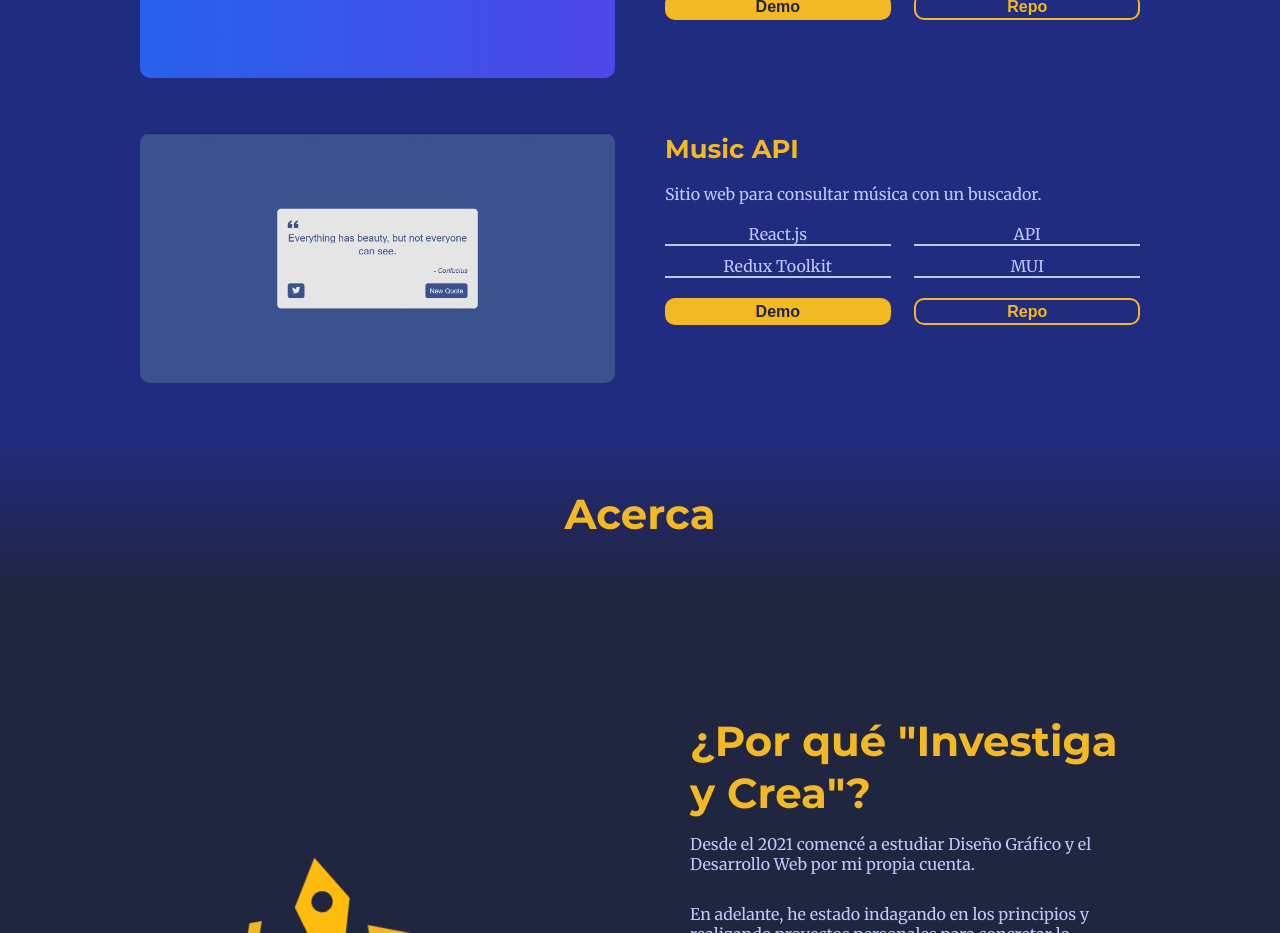
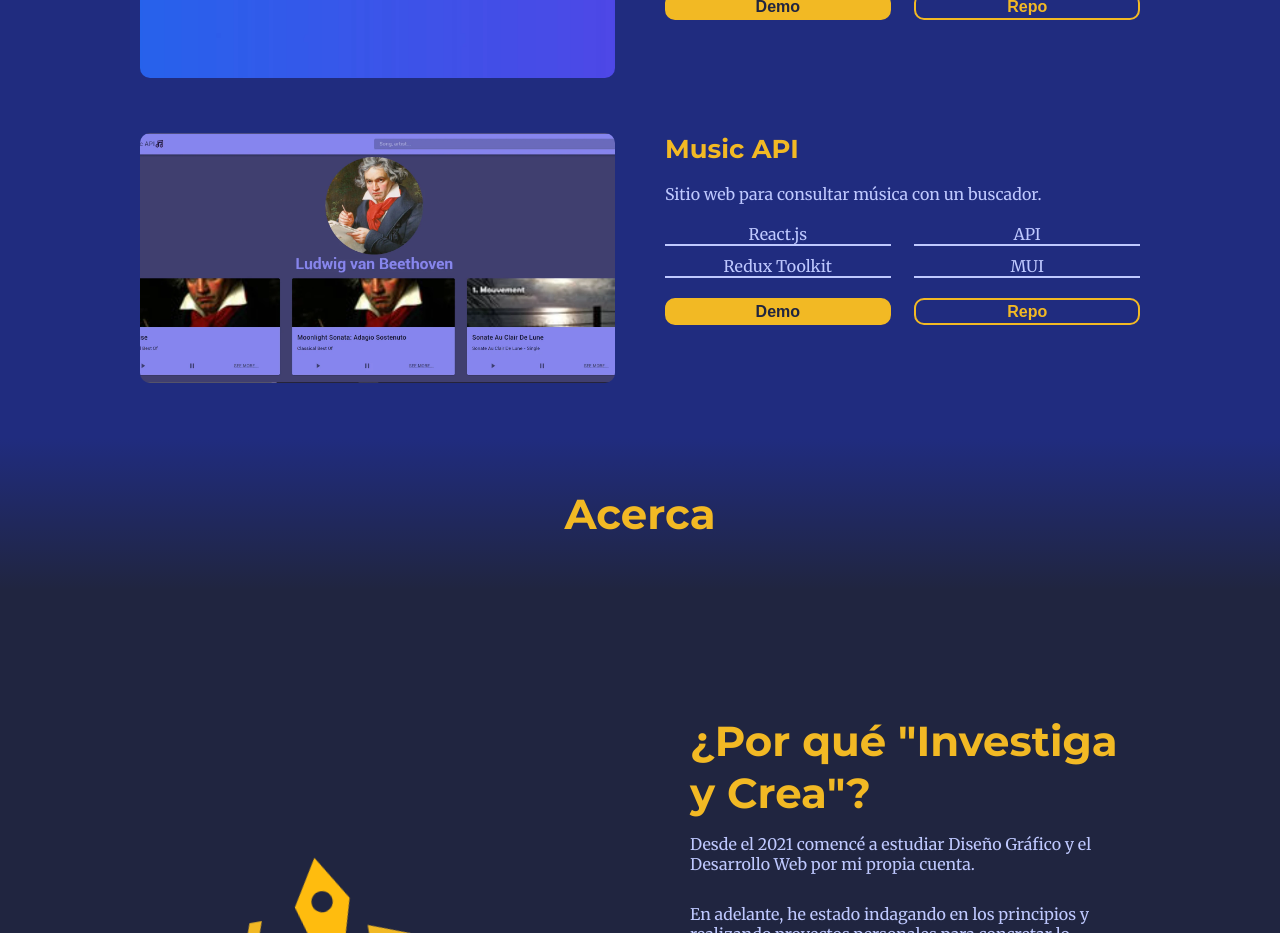
Before and after one commit to ElLoboBohemio/Portafolio, a Next.js app: page / in a window 1280 px wide. Shown: the part 1220-2153 px from the top of the page. Built offline with nearby package versions, Linux system fonts and the light colour scheme.

Commit message:
Proyecto Terminado

```diff
--- a/pages/index.jsx
+++ b/pages/index.jsx
@@ -7,7 +7,7 @@ import Hero from "../components/Hero";
 
 //IMGs
 import TF from "../public/img/index/TF.webp";
-import Quote from "../public/img/index/Quote.webp";
+import Music from "../public/img/index/Music.webp";
 import Weather from "../public/img/index/Weather.webp";
 import SeccionFinal from "../components/SeccionFinal";
 
@@ -49,7 +49,7 @@ export default function Home() {
             <Proyecto
               titulo="Music API"
               descripcion="Sitio web para consultar música con un buscador."
-              img={Quote}
+              img={Music}
               tags={["React.js", "API", "Redux Toolkit", "MUI"]}
               demo="https://lucky-truffle-330b24.netlify.app/"
               repo="https://github.com/ElLoboBohemio/api-music"
```
Also changed, not shown: public/img/index/Music.webp (added), public/img/index/Quote.webp (deleted).
